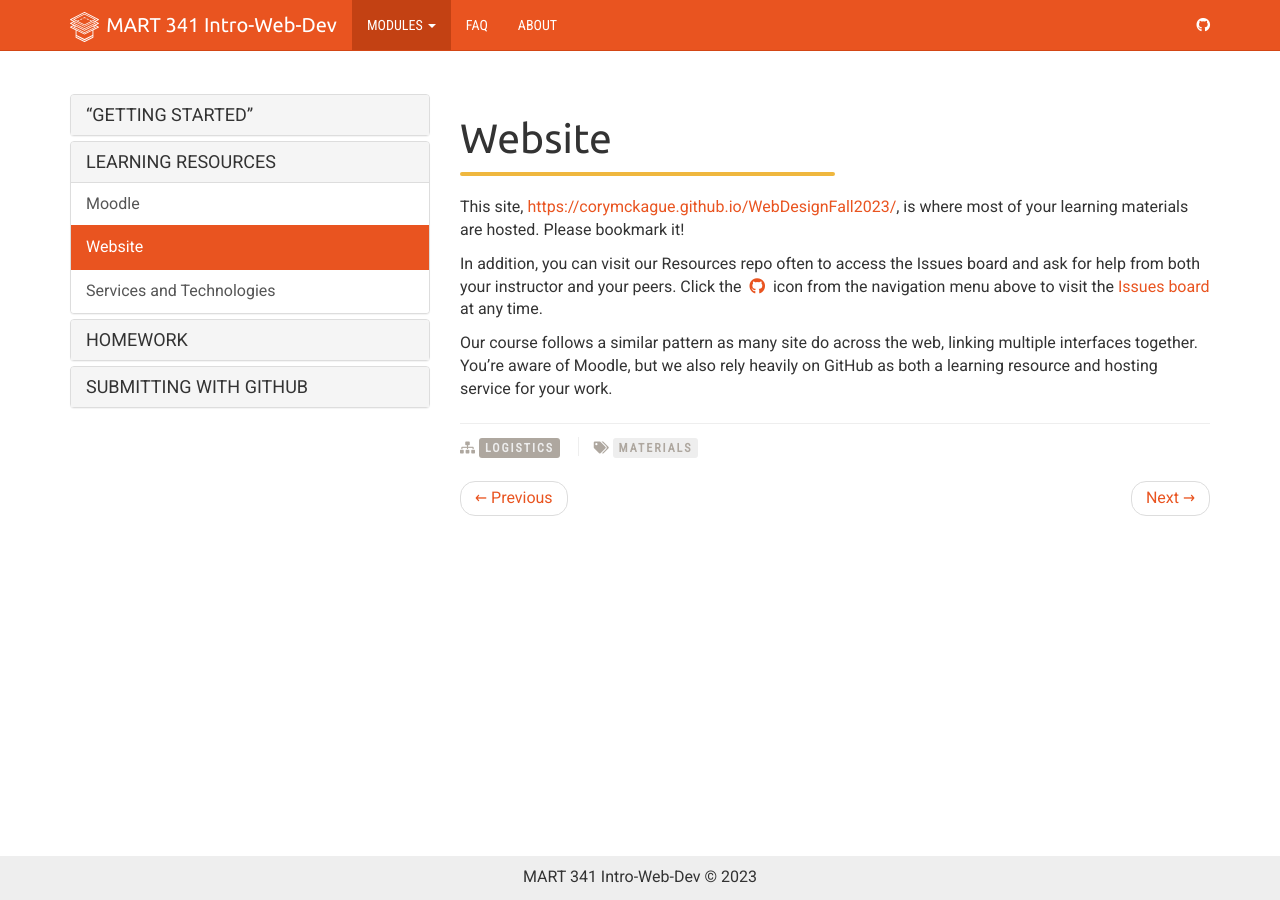
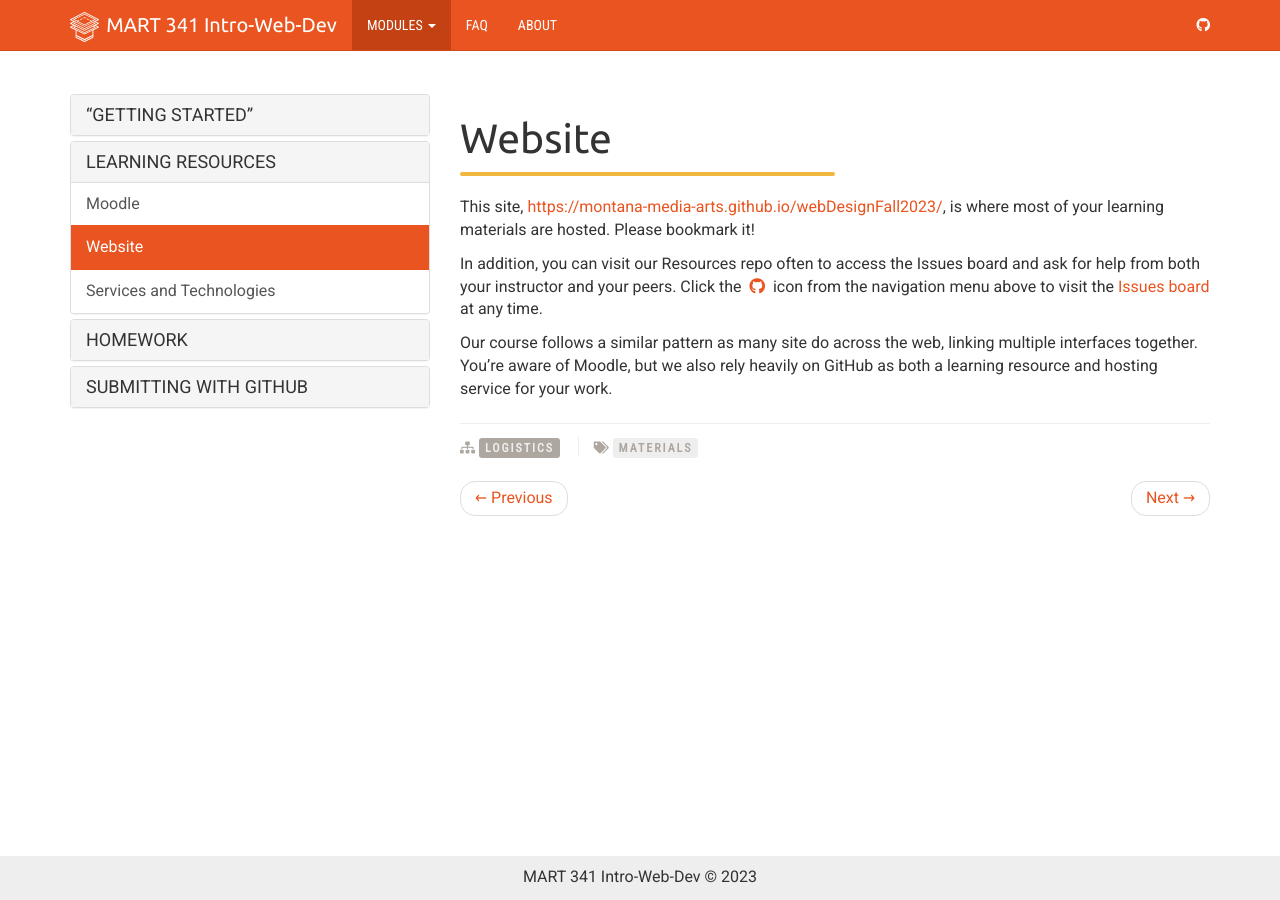
Before and after one commit to Montana-Media-Arts/webDesignSpring2024, a Jekyll site: the page built from _docs/topic-00/01-learning-resources/page-02.md, in a window 1280 px wide. Built offline with Jekyll 4.4.1, drawn with Linux system fonts in a browser that asks for light colours; nearby versions of some CDN libraries; some of the changed lines change nothing that is shown.

Commit message:
Update _config.yml

```diff
--- a/_config.yml
+++ b/_config.yml
@@ -4,15 +4,15 @@ email: admin@media-ed-online.com
 description: >
   Course content for an introductory look at building and designing for the web.
 lang: en-US
-apex: https://corymckague.github.io/WebDesignFall2023/
+apex: https://montana-media-arts.github.io/webDesignFall2023/
 author:
   name: Cory McKague
   email: cory.mckague@umt.edu
 
-baseurl: "https://corymckague.github.io/WebDesignFall2023"
-url: https://corymckague.github.io/WebDesignFall2023/
-git_address: https://github.com/coryMcKague/WebDesignFall2023
-git_edit_address: https://github.com/coryMcKague/WebDesignFall2023/blob/gh-pages
+baseurl: "https://montana-media-arts.github.io/webDesignFall2023"
+url: https://montana-media-arts.github.io/webDesignFall2023/
+git_address: https://github.com/Montana-Media-Arts/webDesignFall2023
+git_edit_address: https://github.com/Montana-Media-Arts/webDesignFall2023/blob/gh-pages
 
 # Theme options from https://bootswatch.com/
 # Comment out this to use default Bootstrap
```
